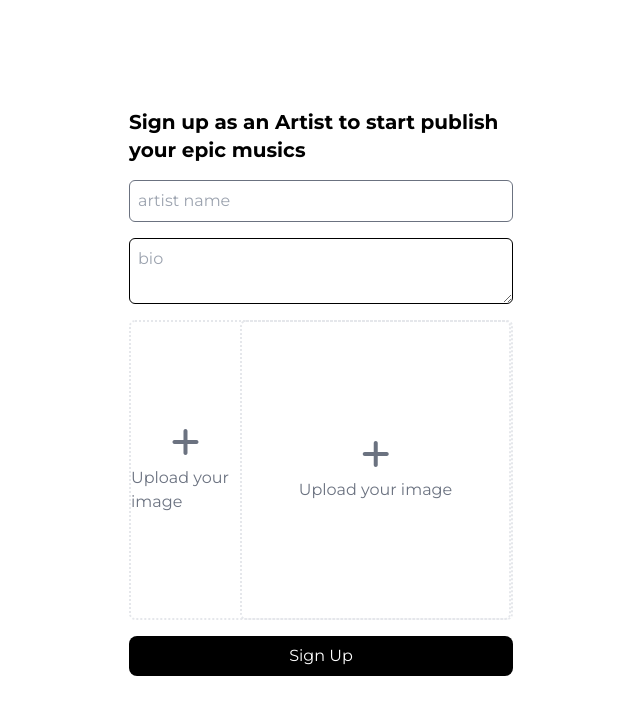
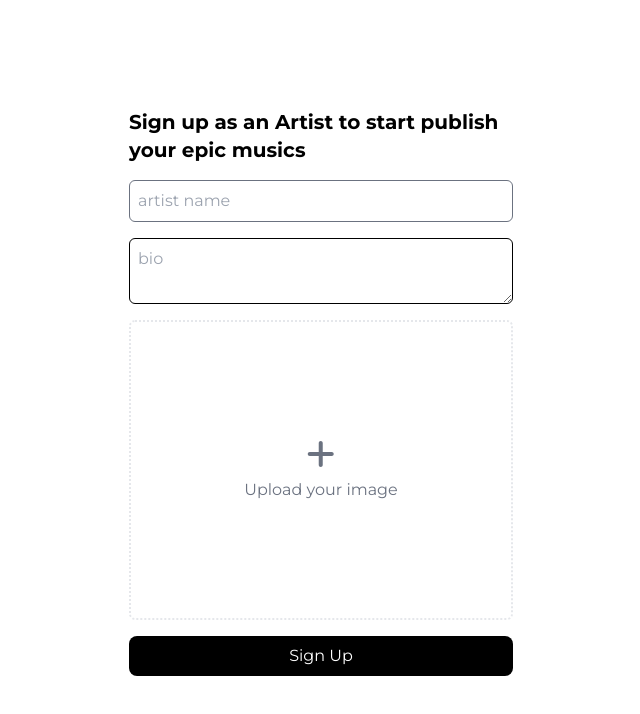
Before and after one commit to rach-syahputra/blackord-lite-frontend, a React (Vite) app: page /auth/register/artist in a window 1280 px wide. Shown: the top 714 px of the page, without its empty margins (319-959 px from the left). Built offline with nearby package versions, Linux system fonts and the light colour scheme.

Commit message:
refactor Image Input component on Register Artist Page

```diff
--- a/src/view/auth/register/artist/RegisterArtistPage.jsx
+++ b/src/view/auth/register/artist/RegisterArtistPage.jsx
@@ -109,34 +109,13 @@ const RegisterArtistPage = () => {
 
           <TextArea name='bio' placeholder='bio' onChange={handleChange} />
 
-          {preview ? (
-            <figure className='h-[300px] w-full overflow-hidden rounded-md'>
-              <img
-                src={preview}
-                alt='Preview Image'
-                className='h-full w-full object-cover object-center'
-              />
-            </figure>
-          ) : (
-            <div
-              className='flex h-[300px] w-full cursor-pointer items-center justify-center rounded-md border-2 border-dotted'
-              onClick={handleImageUploadClick}
-            >
-              <div className='flex flex-col gap-2'>
-                <FontAwesomeIcon
-                  icon={faPlus}
-                  size='2x'
-                  className='text-gray-500'
-                />
-                <p className='text-gray-500'>Upload your image</p>
-              </div>
-              <ImageInput
-                name='image'
-                onChange={handleChange}
-                ref={imageInputRef}
-              />
-            </div>
-          )}
+          <ImageInput
+            preview={preview}
+            name='image'
+            onChange={handleChange}
+            onClick={handleImageUploadClick}
+            ref={imageInputRef}
+          />
 
           {error && <p className='text-red-500'>{error}</p>}
 
```
